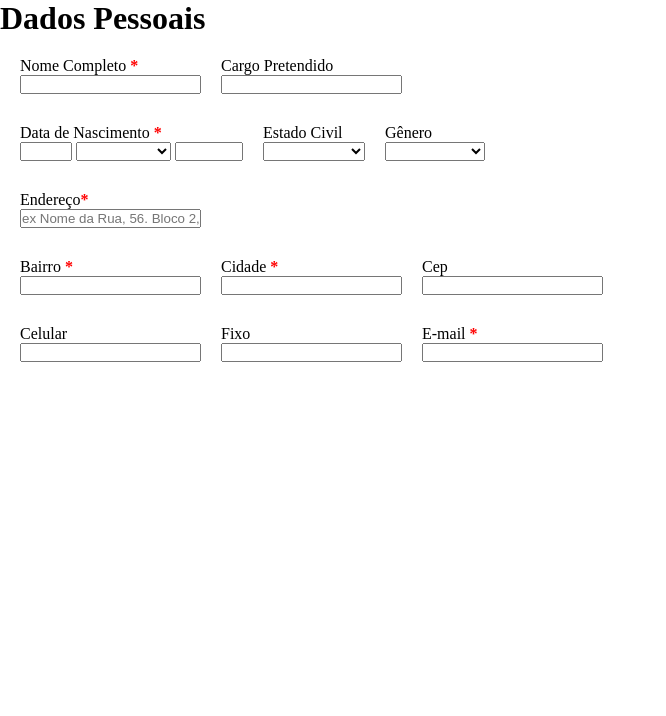
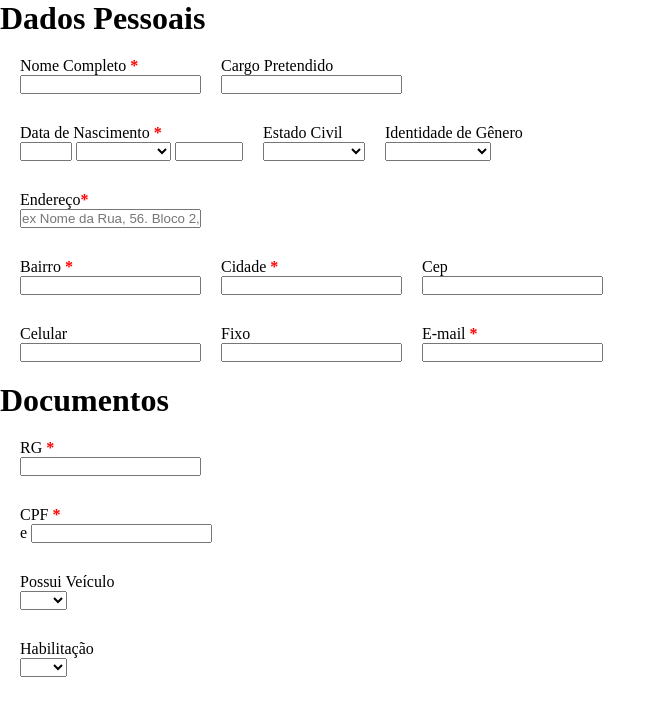
Before and after one commit to BeatrizBergamo/Desafio-1, a plain HTML site: page front/index.html in a window 1280 px wide. Shown: the whole page, without its empty margins (0-666 px from the left). Drawn offline with Linux system fonts and the light colour scheme.

Commit message:
Add Documentos

```diff
--- a/front/index.html
+++ b/front/index.html
@@ -1,5 +1,6 @@
 <!DOCTYPE html>
 <html lang="en">
+
 <head>
   <meta charset="UTF-8">
   <meta http-equiv="X-UA-Compatible" content="IE=edge">
@@ -7,9 +8,10 @@
   <title>Formulario - JobsNET</title>
   <link rel="stylesheet" href="style.css">
 </head>
+
 <body>
   <form>
-  <div class="dadas-pessoais">
+    <div class="dadas-pessoais"></div>
     <h1>Dados Pessoais</h1>
     <div class="formulario">
 
@@ -57,12 +59,15 @@
           </select>
         </div>
         <div class="genero">
-          <p>Gênero</p>
+          <p>Identidade de Gênero</p>
           <select>
             <option></option>
-            <option>Masculino</option>
-            <option>Feminino</option>
-            <option>Não binário</option>
+            <option>Mulher Trans</option>
+            <option>Mulher Cis</option>
+            <option>Homem Trans</option>
+            <option>Homem Cis</option>
+            <option>Travesti</option>
+            <option>Não-Binário</option>
             <option>Não informar</option>
           </select>
         </div>
@@ -104,9 +109,51 @@
           <input type="email">
         </div>
       </div>
+    </div>
+    </div>
+    <div>
+      <div class="Documentos">
+        <h1> Documentos</h1>
+
+        <div class=linha>
+          <div class=identidade>
+            <p> RG <b>*</b></p>
+            <input type="number">
+          </div>
+        </div>
+
+
+        <div class="linha">
+          <div class="CPF">
+            <p> CPF <b>*</b></p>e
+            <input type="number"> <!-- validador de 11 dígitos?  -->
+          </div>
+        </div>
+
+        <div class=linha>
+          <div class="veículo">
+            <p> Possui Veículo</p>
+            <select>
+              <option></option>
+              <option> Sim </option>
+              <option> Não </option>
+            </select>
+          </div>
+        </div>
+
+        <div class=linha>
+          <div class="habilitação">
+            <p> Habilitação </p>
+            <select>
+              <option></option>
+              <option> Sim </option>
+              <option> Não </option>
+            </select>
+          </div>
+        </div>
       </div>
-  </div>
-  <div></div>
+    </div>
   </form>
 </body>
+
 </html>
```
